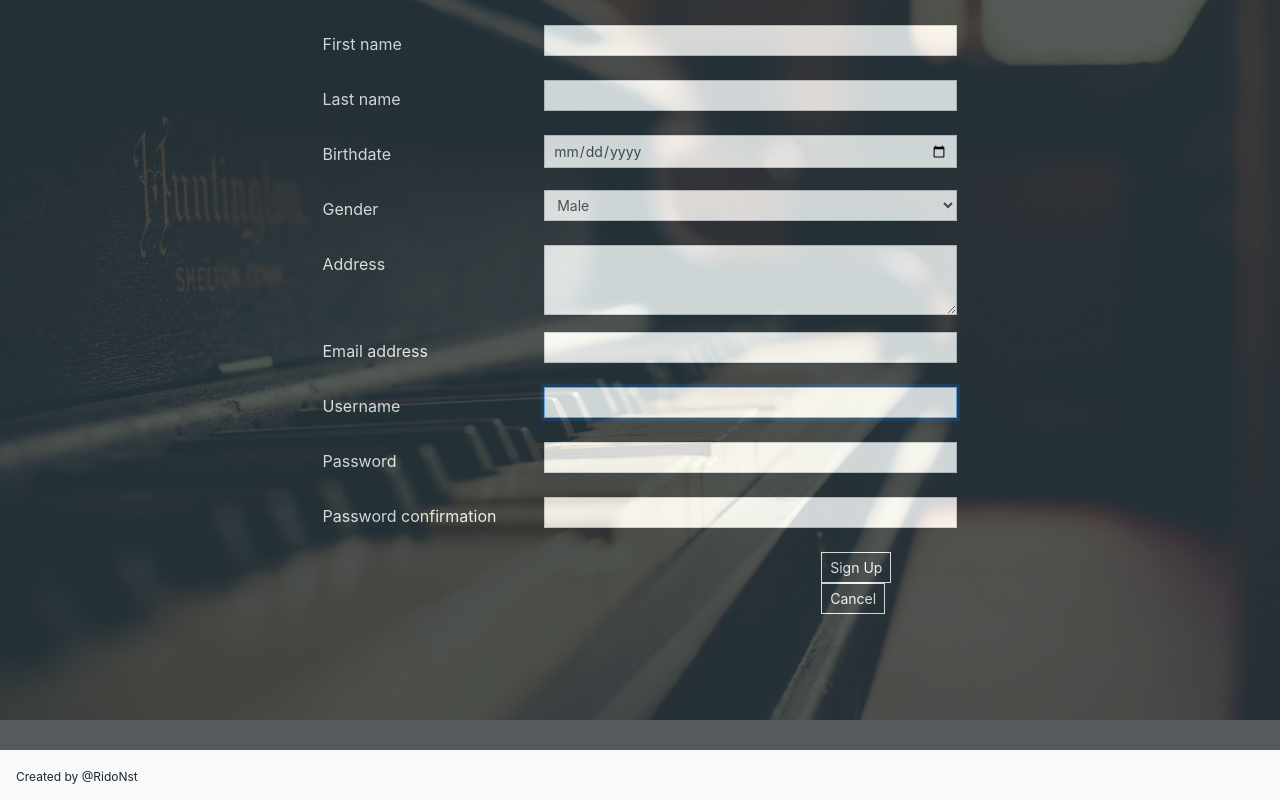
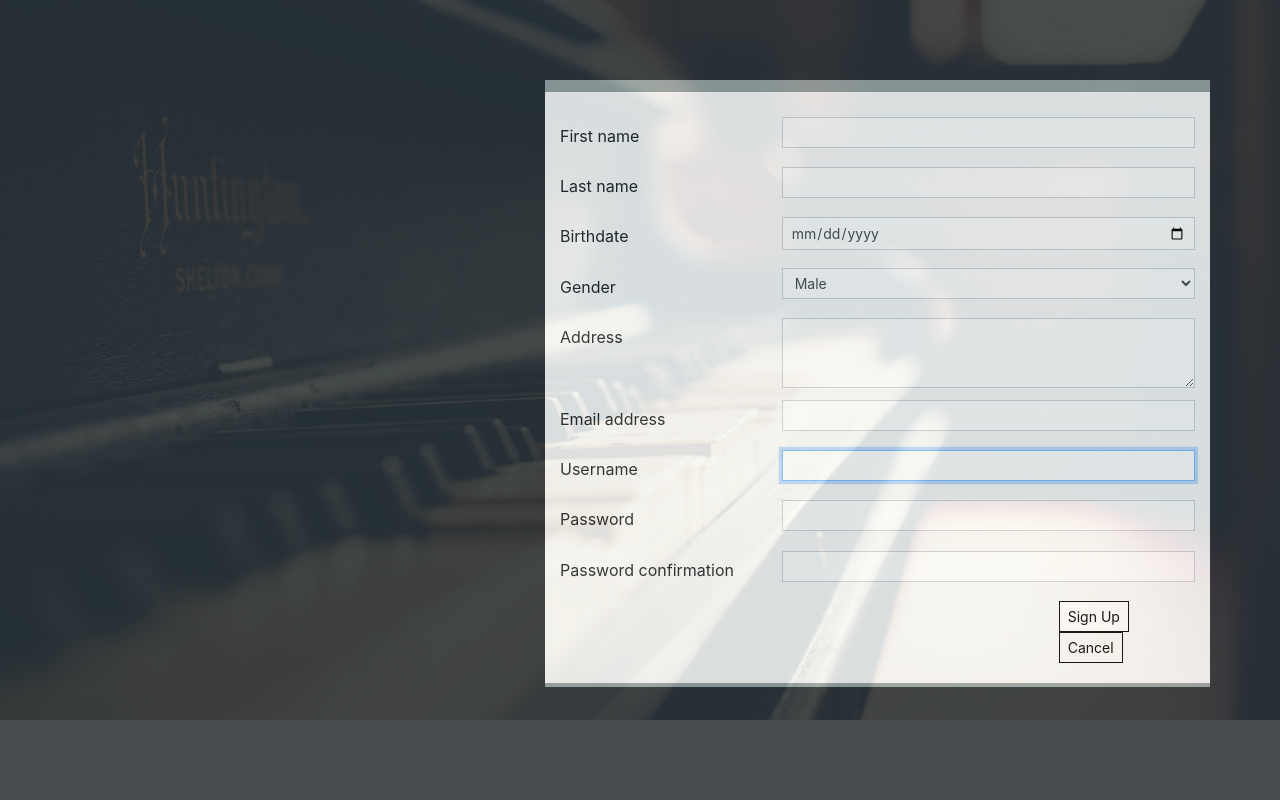
Before and after one commit to ridoansaleh/DjangoMusic, a Django app: page /signup in a window 1280 px wide. Run offline with Django 3.2, Linux system fonts and the light colour scheme; some libraries are stand-ins or nearby versions.

Commit message:
refactor: sign up page

```diff
--- a/music/forms.py
+++ b/music/forms.py
@@ -10,10 +10,15 @@ class SongForm(ModelForm):
         fields = ['title', 'genre', 'singer', 'rating']
 
 class SignUpForm(UserCreationForm):
+    def __init__(self, *args, **kwargs):
+        super(SignUpForm, self).__init__(*args, **kwargs)
+        self.fields['email'].required = True
+
     gender_choices = (
         ('Male', 'Male'),
         ('Female', 'Female'),
     )
+
     birthdate = forms.DateField(widget=forms.DateInput(attrs={'type': 'date'}))
     gender = forms.ChoiceField(widget=forms.Select, choices=gender_choices)
     address = forms.CharField(max_length=50, widget=forms.Textarea)
--- a/music/static/music/signup.css
+++ b/music/static/music/signup.css
@@ -5,16 +5,26 @@ body {
 }
 
 .container {
-    margin-top: 25px;
+    margin-top: 10vh;
+}
+
+form {
+    margin: 25px 0 20px 0;
+}
+
+.form-group {
+    margin-bottom: 0.7rem;
 }
 
 .form-control {
     border-radius: 0;
 }
 
-form label {
-    color: white;
+textarea {
+    height: 5em;
 }
+
+/* the same with login.css, need to refactoring in the near future */
 
 .cs-signup-screen {
     position: absolute;
@@ -24,37 +34,31 @@ form label {
     width: 100%;
     height: 100%;
     background-color: #2b3137;
-    opacity: 0.8;
+    opacity: 0.87;
+    z-index: -100;
 }
 
-textarea {
-    height: 5em;
+.cs-signup-box {
+    background-color: #FAFAFA;
+    border-bottom: 4px solid #99A3A4;
+    border-top: 12px solid #99A3A4;
 }
 
-/* the same with login.css, need to refactoring in the near future */
-
 .cs-signup-btn {
-    border: 0.1px solid white;
-    background-color: #2b3137;
+    border: 0.1px solid black;
+    background-color: white;
     border-radius: 0;
-    color: white;
 }
 
 a.cs-cancel-btn {
     border-width: 0.1px;
     border-style: solid;
-    border-color: white;
+    border-color: black;
     border-radius: 0;
-    color: white;
-}
-
-p.cs-footer-text {
-    position: relative;
-    top: 10px;
-    font-size: 12px;
+    color: black;
 }
 
 .cs-text-error {
-    color: white;
+    color: red;
     font-size: 12px;
 }
--- a/music/templates/music/signup.html
+++ b/music/templates/music/signup.html
@@ -14,8 +14,8 @@
 
 <div class="cs-signup-screen">
     <div class="container">
-        <div class="row justify-content-lg-center">
-            <div class="col-lg-7">
+        <div class="row justify-content-lg-end">
+            <div class="col-lg-7 cs-signup-box">
                 <form method="post">
                     {% csrf_token %}
                     {% for field in form.visible_fields %}
@@ -24,7 +24,8 @@
                             <div class="col-lg-8">
                                 {% render_field field class='form-control form-control-sm' %}
                             </div>
-                            <div class="col-lg-10 cs-text-error">
+                            <div class="col-lg-4"></div>
+                            <div class="col-lg-8 cs-text-error">
                                 {% for error in field.errors %}
                                     {{ error }}
                                 {% endfor %}
@@ -44,8 +45,5 @@
         </div>
     </div>
 </div>
-<nav class="navbar fixed-bottom navbar-light bg-light">
-    <p class="cs-footer-text">Created by @RidoNst</p>
-</nav>
 
 {% endblock %}
--- a/music/views.py
+++ b/music/views.py
@@ -13,7 +13,8 @@ def home(request):
             return HttpResponseRedirect('/')
     else:
         form = SongForm()
-        return render(request, 'music/index.html', {'form': form, 'songs': Song.objects.all(), 'status': status })
+    # put render outside 'else' block, so user can see the error messages
+    return render(request, 'music/index.html', {'form': form, 'songs': Song.objects.all(), 'status': status })
 
 def edit(request, pk):
     song = get_object_or_404(Song, pk=pk)
@@ -28,7 +29,7 @@ def edit(request, pk):
             return render(request, 'music/edit.html', {'form': post_form, 'status': status, 'song_title': song_title })
     else:
         form = SongForm(instance=song)
-        return render(request, 'music/edit.html', {'form': form, 'song_title': song_title })
+    return render(request, 'music/edit.html', {'form': form, 'song_title': song_title })
 
 def delete(request, pk):
     song = Song.objects.get(pk=pk)
@@ -51,4 +52,4 @@ def signup(request):
             return render(request, 'music/login.html', { })
     else:
         form = SignUpForm()
-        return render(request, 'music/signup.html', { 'form': form })
+    return render(request, 'music/signup.html', { 'form': form })
```
Also changed, not shown: db.sqlite3.
